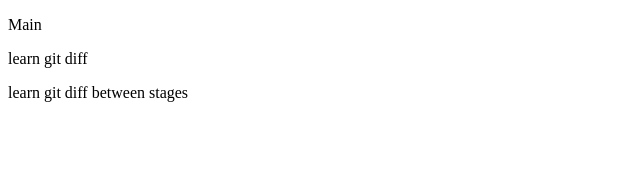
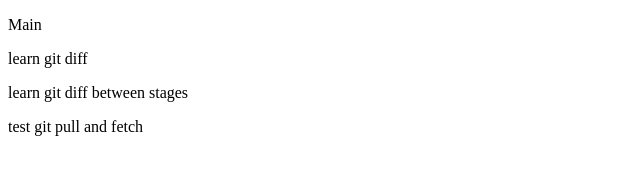
Before and after one commit to PressnaveD/learngit2, a plain HTML site: page index.html in a window 1280 px wide. Shown: the whole page, without its empty margins (0-640 px from the left). Drawn offline with Linux system fonts and the light colour scheme.

Commit message:
test git fetch and pull

```diff
--- a/index.html
+++ b/index.html
@@ -10,5 +10,7 @@
 
     <p>learn git diff</p>
     <p>learn git diff between stages</p>
+
+    <p>test git pull and fetch</p>
 </body>
 </html>
```
